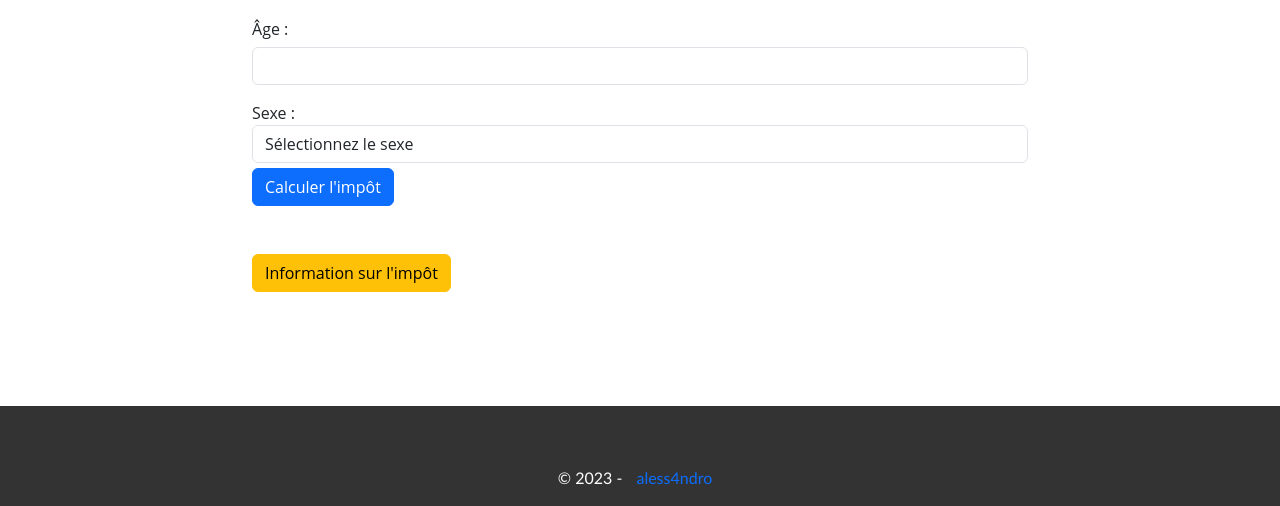
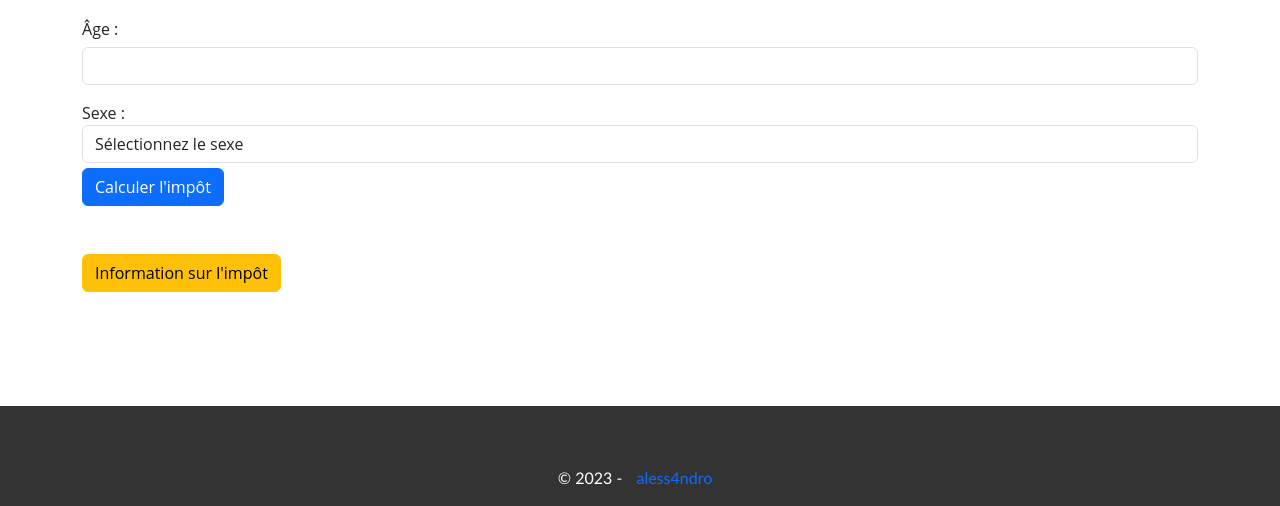
Before and after one commit to aless4ndro/Centre-d-Imp-t, a plain HTML site: page index.html in a window 1280 px wide. Shown: the part 294-800 px from the top of the page. Drawn offline with nearby package versions, Linux system fonts and the light colour scheme.

Commit message:
mediaquery1 footer

```diff
--- a/style.css
+++ b/style.css
@@ -13,9 +13,7 @@ body {
 
 }
 
-.container {
-  max-width: 800px;
-}
+
 
 
 input {
```
